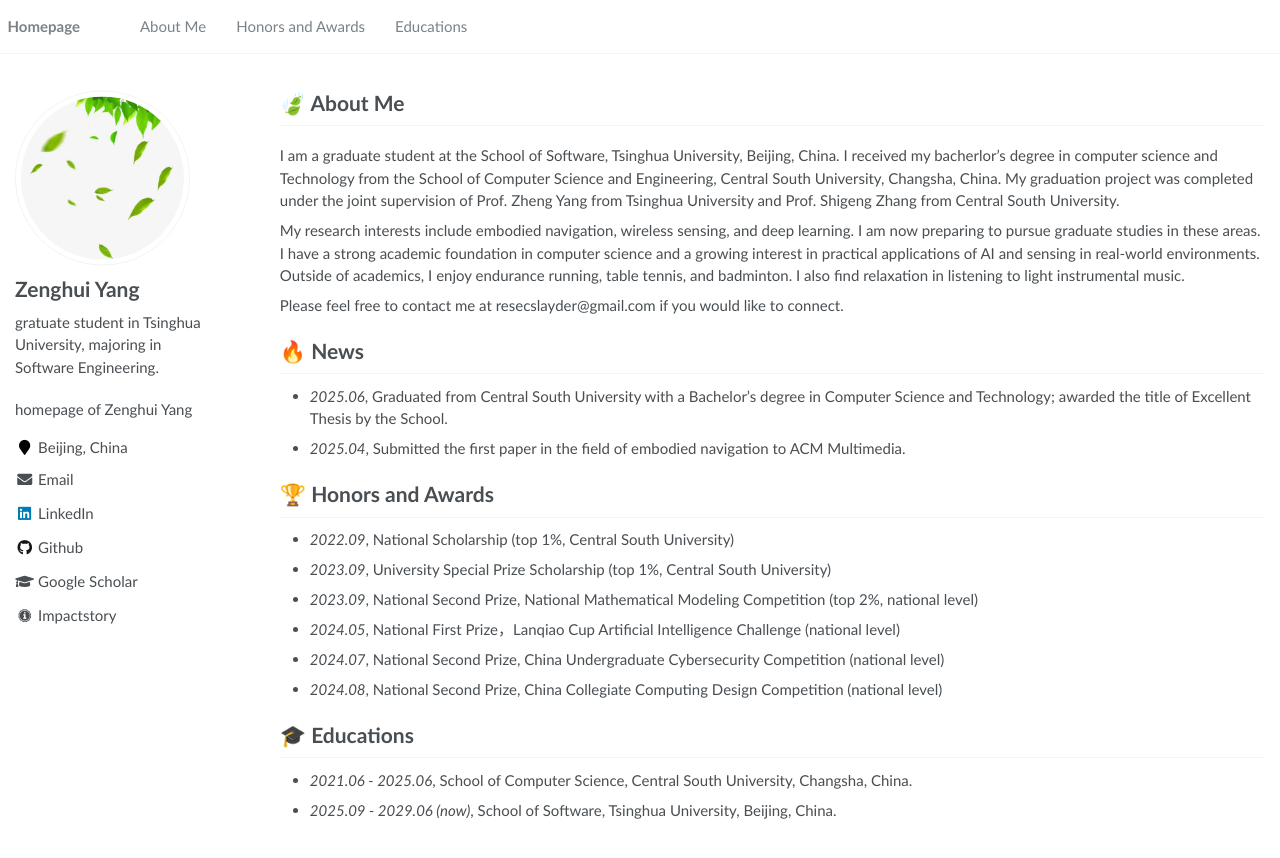
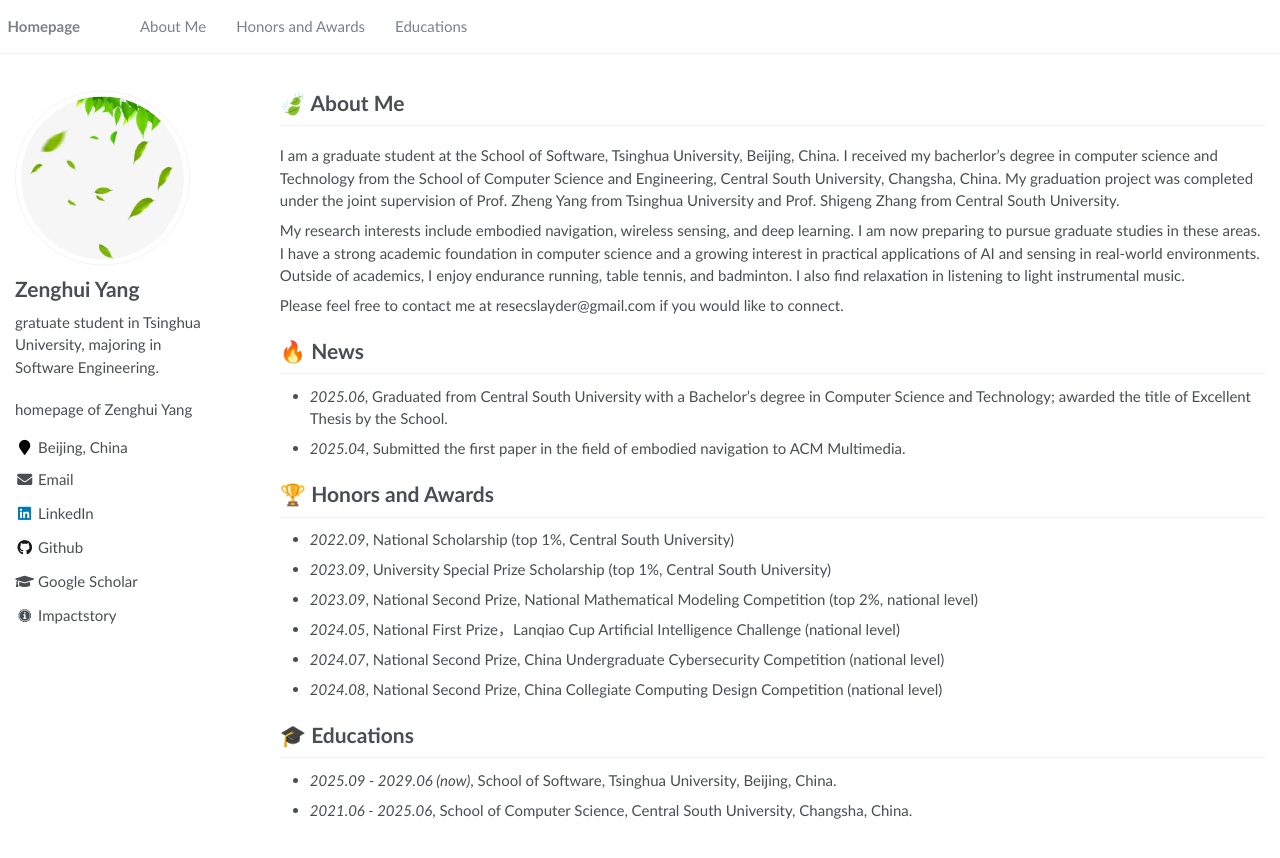
Before and after one commit to resecube/homepage, a Jekyll site: the page built from _pages/about.md, in a window 1280 px wide. Shown: the top 858 px of the page. Built offline with Jekyll 4.4.1, drawn with Linux system fonts in a browser that asks for light colours; some web fonts are replaced.

Commit message:
modify sequence

```diff
--- a/_pages/about.md
+++ b/_pages/about.md
@@ -38,5 +38,5 @@ Please feel free to contact me at resecslayder@gmail.com if you would like to co
 
 
 # 🎓 Educations
+- *2025.09 - 2029.06 (now)*,  School of Software, Tsinghua University, Beijing, China.
 - *2021.06 - 2025.06*, School of Computer Science, Central South University, Changsha, China.
-- *2025.09 - 2029.06 (now)*,  School of Software, Tsinghua University, Beijing, China.
```
